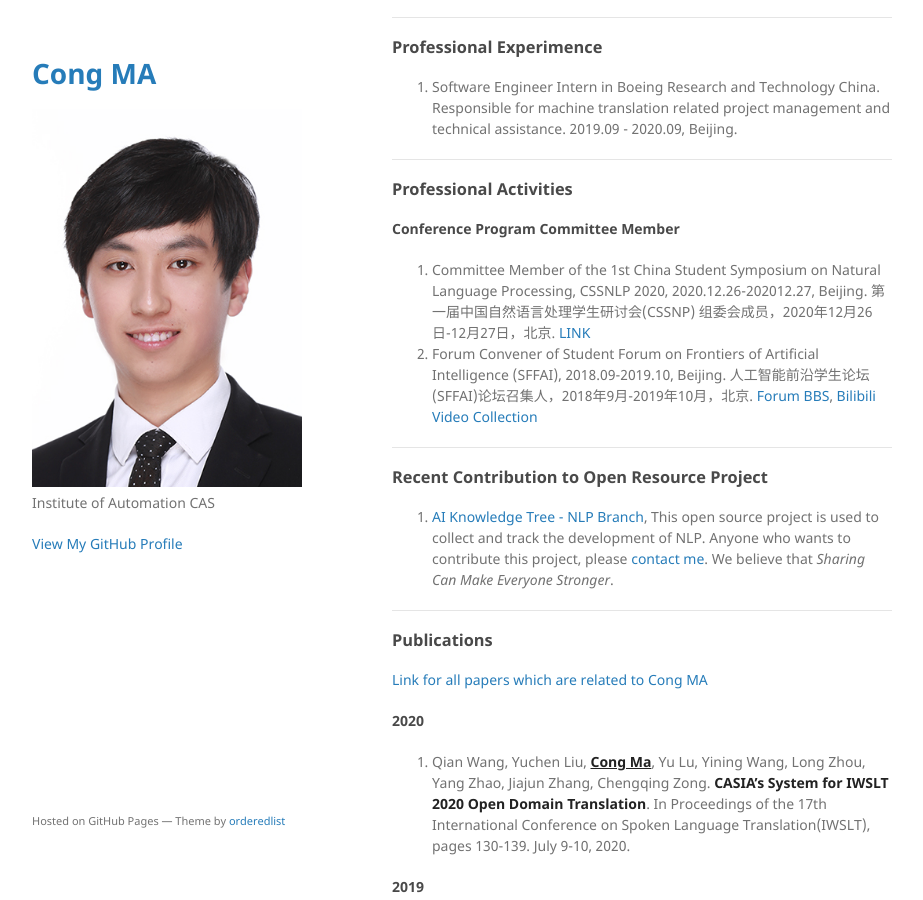
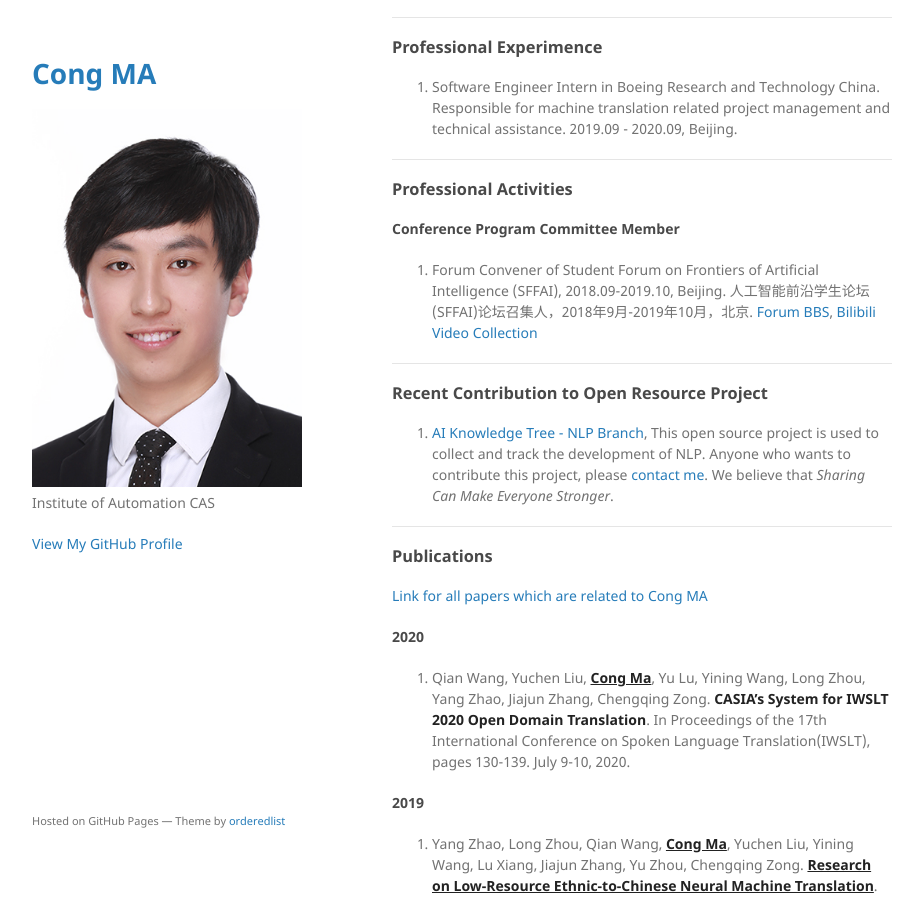
Before and after one commit to EriCongMa/ericongma.github.io, a Jekyll site: the page built from index.md, in a window 1280 px wide and 900 px high, scrolled down 681 px. Shown: the whole window, without its empty margins (178-1101 px from the left). Built offline with Jekyll 4.4.1, drawn with Linux system fonts in a browser that asks for light colours; our own code applies the rules of GitHub Pages for plain Markdown files.

Commit message:
macong:2020-12-18_14:28:32

```diff
--- a/index.md
+++ b/index.md
@@ -48,8 +48,7 @@ Multimodal Information Processing
 
 #### Conference Program Committee Member
 
-1. Committee Member of the 1st China Student Symposium on Natural Language Processing, CSSNLP 2020, 2020.12.26-202012.27, Beijing. 第一届中国自然语言处理学生研讨会(CSSNP) 组委会成员，2020年12月26日-12月27日，北京. [LINK](http://conference.cipsc.org.cn/cssnlp/#/)
-2. Forum Convener of Student Forum on Frontiers of Artificial Intelligence (SFFAI), 2018.09-2019.10, Beijing. 人工智能前沿学生论坛(SFFAI)论坛召集人，2018年9月-2019年10月，北京. [Forum BBS](https://bbs.sffai.com/), [Bilibili Video Collection](https://www.bilibili.com/read/cv1632709/)
+1. Forum Convener of Student Forum on Frontiers of Artificial Intelligence (SFFAI), 2018.09-2019.10, Beijing. 人工智能前沿学生论坛(SFFAI)论坛召集人，2018年9月-2019年10月，北京. [Forum BBS](https://bbs.sffai.com/), [Bilibili Video Collection](https://www.bilibili.com/read/cv1632709/)
 
 ---
 
```
Also changed, not shown: back-up-information.md (added, +1 -0 lines).
